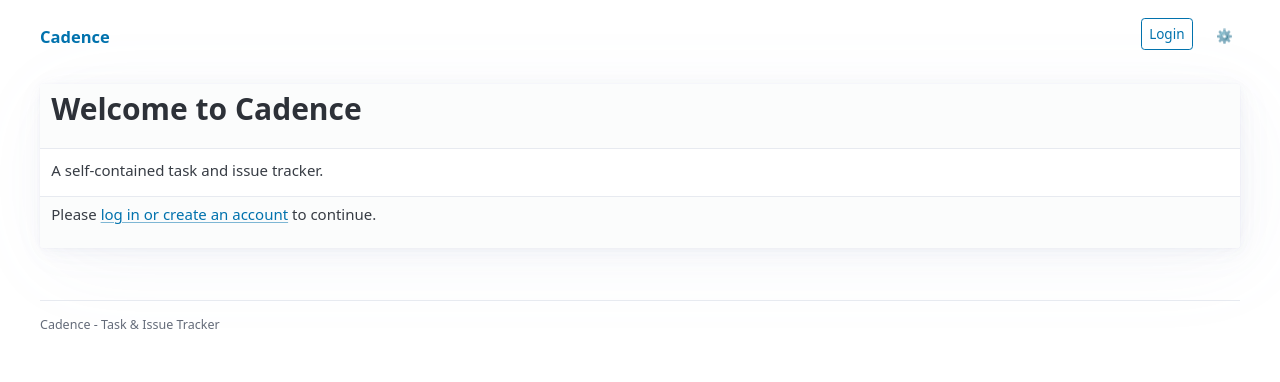
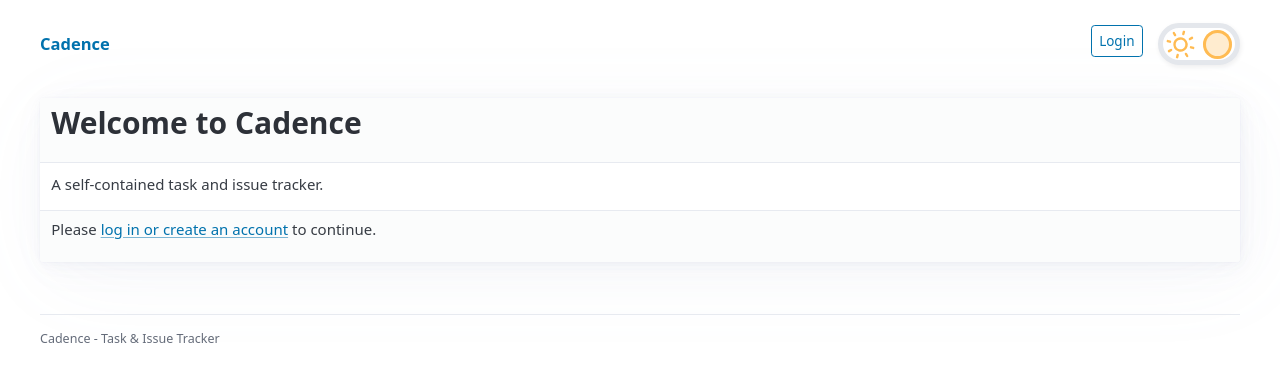
Before and after one commit to technobok/cadence, a Flask app: page / in a window 1280 px wide. Shown: the top 382 px of the page. Run offline with Flask 3, Linux system fonts and the light colour scheme.

Commit message:
Replace tristate theme toggle with animated sun/moon slider
Port the light/dark mode switcher from zerolang-doc. The new toggle
is a binary checkbox with animated sun/moon SVG icons instead of the
previous system/light/dark cycle button. Defaults to browser
preference via prefers-color-scheme, with localStorage persistence.
Uses px dimensions throughout to avoid sub-pixel snapping in Firefox.

```diff
--- a/src/cadence/static/css/app.css
+++ b/src/cadence/static/css/app.css
@@ -7,6 +7,20 @@
     --pico-spacing: 0.75rem;
     --pico-form-element-spacing-vertical: 0.5rem;
     --pico-form-element-spacing-horizontal: 0.75rem;
+
+    /* Light/dark mode toggle dimensions (px to avoid sub-pixel snapping) */
+    --mode-slot-width: 72px;
+    --mode-slot-height: 32px;
+    --mode-button-size: 29px;
+    --mode-button-translatey: 2px;
+    --mode-button-translatex: 40px;
+    --mode-button-translatex-checked: 3px;
+    --mode-sun-translatey: 2px;
+    --mode-sun-translatex: 3px;
+    --mode-sun-translatex-checked: 40px;
+    --mode-moon-translatey: 2px;
+    --mode-moon-translatex: 3px;
+    --mode-moon-translatex-checked: 40px;
 }
 
 /* Tighter nav */
@@ -66,16 +80,106 @@ table td {
     color: white;
 }
 
-/* Theme toggle button */
-#theme-toggle {
-    padding: 0.3rem 0.5rem;
-    min-width: auto;
-    border: none;
-    background: transparent;
+/* Theme transition (applied via JS on toggle) */
+html.trans,
+html.trans body,
+html.trans header,
+html.trans main,
+html.trans footer {
+    transition: background-color 500ms, color 500ms;
 }
 
-#theme-toggle:hover {
-    background: var(--pico-secondary-hover-background);
+/* Light/dark mode toggle */
+.theme-toggle {
+    display: flex;
+    align-items: center;
+    margin: 0;
+    padding: 0;
+}
+
+.mode-checkbox {
+    all: unset;
+    position: absolute;
+    opacity: 0;
+    height: 0;
+    width: 0;
+}
+
+.mode-slot {
+    position: relative;
+    height: var(--mode-slot-height);
+    width: var(--mode-slot-width);
+    border: 5px solid #e4e7ec;
+    border-radius: 999px;
+    background-color: white;
+    box-shadow: 1px 2px 5px #eeeeef;
+    transition: background-color 250ms !important;
+    cursor: pointer;
+    box-sizing: content-box;
+}
+
+.mode-checkbox:checked ~ .mode-slot {
+    background-color: #374151;
+}
+
+.mode-button {
+    transform: translate(var(--mode-button-translatex), var(--mode-button-translatey));
+    position: absolute;
+    height: var(--mode-button-size);
+    width: var(--mode-button-size);
+    border-radius: 50%;
+    background-color: #ffeccf;
+    box-shadow: inset 0px 0px 0px 3px #ffbb52;
+    transition: background-color 250ms, border-color 250ms, transform 500ms cubic-bezier(.19,1.66,.56,.87) !important;
+}
+
+.mode-checkbox:checked ~ .mode-slot .mode-button {
+    background-color: #485367;
+    box-shadow: inset 0px 0px 0px 3px white;
+    transform: translate(var(--mode-button-translatex-checked), var(--mode-button-translatey));
+}
+
+.sun-icon {
+    position: absolute;
+    height: var(--mode-button-size);
+    width: var(--mode-button-size);
+    color: #ffbb52;
+}
+
+.sun-icon-wrapper {
+    position: absolute;
+    height: var(--mode-button-size);
+    width: var(--mode-button-size);
+    opacity: 1;
+    transform: translate(var(--mode-sun-translatex), var(--mode-sun-translatey)) rotate(15deg);
+    transform-origin: 50% 50%;
+    transition: opacity 400ms, transform 500ms cubic-bezier(.19,1.66,.56,.87) !important;
+}
+
+.mode-checkbox:checked ~ .mode-slot .sun-icon-wrapper {
+    opacity: 0;
+    transform: translate(var(--mode-sun-translatex-checked), var(--mode-sun-translatey)) rotate(0deg);
+}
+
+.moon-icon {
+    position: absolute;
+    height: var(--mode-button-size);
+    width: var(--mode-button-size);
+    color: white;
+}
+
+.moon-icon-wrapper {
+    position: absolute;
+    height: var(--mode-button-size);
+    width: var(--mode-button-size);
+    opacity: 0;
+    transform: translate(var(--mode-moon-translatex), var(--mode-moon-translatey)) rotate(0deg);
+    transition: opacity 400ms ease-in, transform 500ms cubic-bezier(.19,1.66,.56,.87) !important;
+}
+
+.mode-checkbox:checked ~ .mode-slot .moon-icon-wrapper {
+    opacity: 1;
+    transform: translate(var(--mode-moon-translatex-checked), var(--mode-moon-translatey)) rotate(-15deg);
 }
 
 
--- a/src/cadence/static/js/app.js
+++ b/src/cadence/static/js/app.js
@@ -1,77 +1,46 @@
 /* Cadence custom JavaScript */
 
-// Theme management (system/light/dark)
+// Theme management (light/dark toggle, defaults to browser preference)
 (function() {
-    const THEME_KEY = 'cadence-theme';
-    const html = document.documentElement;
+    var THEME_KEY = 'cadence-theme';
+    var html = document.documentElement;
 
     function getSystemTheme() {
         return window.matchMedia('(prefers-color-scheme: dark)').matches ? 'dark' : 'light';
     }
 
-    function getStoredTheme() {
-        return localStorage.getItem(THEME_KEY);
+    function getCurrentTheme() {
+        return localStorage.getItem(THEME_KEY) || getSystemTheme();
     }
 
-    function getThemeMode() {
-        // Returns 'system', 'light', or 'dark'
-        return getStoredTheme() || 'system';
+    function applyTheme(theme) {
+        html.setAttribute('data-theme', theme);
     }
 
-    function setTheme(mode) {
-        if (mode === 'system') {
-            html.setAttribute('data-theme', getSystemTheme());
-            localStorage.removeItem(THEME_KEY);
-        } else {
-            html.setAttribute('data-theme', mode);
-            localStorage.setItem(THEME_KEY, mode);
-        }
-        updateToggleButton(mode);
-    }
+    // Apply immediately to prevent FOUC
+    applyTheme(getCurrentTheme());
 
-    function cycleTheme() {
-        // Cycle: system → light → dark → system
-        const current = getThemeMode();
-        const next = current === 'system' ? 'light' : current === 'light' ? 'dark' : 'system';
-        setTheme(next);
-    }
+    document.addEventListener('DOMContentLoaded', function() {
+        var checkbox = document.getElementById('mode-checkbox');
+        if (!checkbox) return;
 
-    function updateToggleButton(mode) {
-        const toggle = document.getElementById('theme-toggle');
-        if (!toggle) return;
+        checkbox.checked = (getCurrentTheme() === 'dark');
 
-        // Update button content based on mode
-        const icons = {
-            system: '\u2699',  // gear
-            light: '\u2600',   // sun
-            dark: '\u263E'     // moon
-        };
-        toggle.textContent = icons[mode] || icons.system;
-        toggle.setAttribute('title', 'Theme: ' + mode + ' (click to change)');
-    }
-
-    // Initialize theme on page load
-    function initTheme() {
-        const mode = getThemeMode();
-        setTheme(mode);
-    }
-
-    // Listen for system theme changes
-    window.matchMedia('(prefers-color-scheme: dark)').addEventListener('change', function() {
-        if (!getStoredTheme()) {
-            setTheme('system');
-        }
+        checkbox.addEventListener('change', function() {
+            html.classList.add('trans');
+            var theme = checkbox.checked ? 'dark' : 'light';
+            applyTheme(theme);
+            localStorage.setItem(THEME_KEY, theme);
+        });
     });
 
-    // Initialize
-    initTheme();
-
-    // Bind toggle button
-    document.addEventListener('DOMContentLoaded', function() {
-        const toggle = document.getElementById('theme-toggle');
-        if (toggle) {
-            toggle.addEventListener('click', cycleTheme);
-            updateToggleButton(getThemeMode());
+    // Respond to system preference changes when no stored preference
+    window.matchMedia('(prefers-color-scheme: dark)').addEventListener('change', function() {
+        if (!localStorage.getItem(THEME_KEY)) {
+            var theme = getSystemTheme();
+            applyTheme(theme);
+            var checkbox = document.getElementById('mode-checkbox');
+            if (checkbox) checkbox.checked = (theme === 'dark');
         }
     });
 })();
--- a/src/cadence/templates/base.html
+++ b/src/cadence/templates/base.html
@@ -33,7 +33,30 @@
                 <li><a href="{{ url_for('auth.login') }}" role="button" class="outline">Login</a></li>
                 {% endif %}
                 <li>
-                    <button id="theme-toggle" class="outline secondary" aria-label="Toggle theme" title="Theme: system (click to change)">&#9881;</button>
+                    <label class="theme-toggle" aria-label="Toggle theme">
+                        <input id="mode-checkbox" class="mode-checkbox" type="checkbox" />
+                        <div class="mode-slot">
+                            <div class="sun-icon-wrapper">
+                                <svg class="sun-icon" xmlns="http://www.w3.org/2000/svg" width="24" height="24" viewBox="0 0 24 24" fill="none" stroke="currentColor" stroke-width="2" stroke-linecap="round" stroke-linejoin="round">
+                                    <circle cx="12" cy="12" r="5"></circle>
+                                    <line x1="12" y1="1" x2="12" y2="3"></line>
+                                    <line x1="12" y1="21" x2="12" y2="23"></line>
+                                    <line x1="4.22" y1="4.22" x2="5.64" y2="5.64"></line>
+                                    <line x1="18.36" y1="18.36" x2="19.78" y2="19.78"></line>
+                                    <line x1="1" y1="12" x2="3" y2="12"></line>
+                                    <line x1="21" y1="12" x2="23" y2="12"></line>
+                                    <line x1="4.22" y1="19.78" x2="5.64" y2="18.36"></line>
+                                    <line x1="18.36" y1="5.64" x2="19.78" y2="4.22"></line>
+                                </svg>
+                            </div>
+                            <div class="mode-button"></div>
+                            <div class="moon-icon-wrapper">
+                                <svg class="moon-icon" xmlns="http://www.w3.org/2000/svg" width="24" height="24" viewBox="0 0 24 24" fill="none" stroke="currentColor" stroke-width="2" stroke-linecap="round" stroke-linejoin="round">
+                                    <path d="M21 12.79A9 9 0 1 1 11.21 3 7 7 0 0 0 21 12.79z"></path>
+                                </svg>
+                            </div>
+                        </div>
+                    </label>
                 </li>
             </ul>
         </nav>
```
